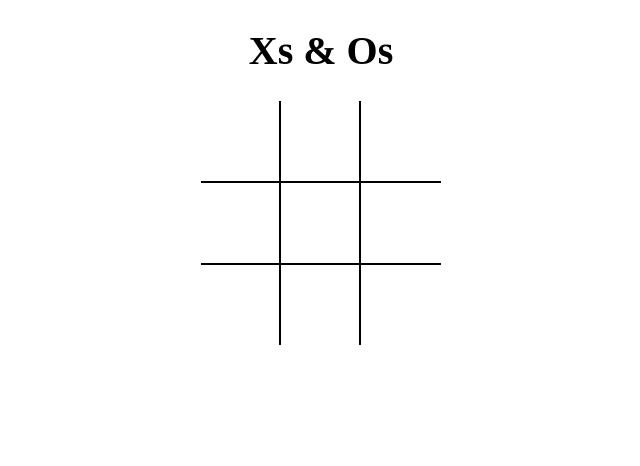
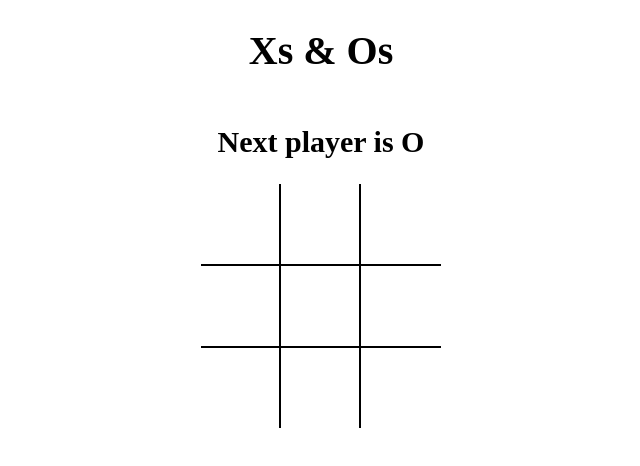
Before and after one commit to TonyCallaghan/Xs-And-Os, a React (Vite) app: page / in a window 1280 px wide. Shown: the top 466 px of the page, without its empty margins (319-959 px from the left). Built offline with nearby package versions, Linux system fonts and the light colour scheme.

Commit message:
Calculate winner and update state

```diff
--- a/src/App.js
+++ b/src/App.js
@@ -1,12 +1,41 @@
-import React from "react";
+import React, { useState } from "react";
 import Board from "./components/Board";
+import { calcWinner } from "./helpers";
 import "./styles/root.scss";
 
 const App = () => {
+  const [board, setBoard] = useState(Array(9).fill(null)); // Board set as empty array,
+  const [nextPlayer, isXNext] = useState(false); // X or O
+
+  const winner = calcWinner(board);
+
+  const message = winner
+    ? `Winner is ${winner}`
+    : `Next player is ${nextPlayer ? 'X' : 'O'}`
+
+  const updateSquare = position => {
+    if (board[position] || winner) {                // if square already contains value,
+      return;                             // return from this function
+    }
+
+    setBoard((prev) => {
+      return prev.map((square, pos) => {  // if pos of currently iterated square is
+        if (pos === position) {           // == position of currently clicked square
+          return nextPlayer ? 'X' : 'O';      // then return X if isXNext is true or O if false.
+        }
+
+        return square;
+      });
+    });
+
+    isXNext((prev => !prev));                // If isXNext is X(true), set to O(false)
+  };
+
   return (
     <div className="app">
       <h1>Xs & Os</h1>
-      <Board />
+      <h2>{message}</h2>
+      <Board board={board} updateSquare={updateSquare} />
     </div>
   );
 };
--- a/src/components/Board.js
+++ b/src/components/Board.js
@@ -1,31 +1,8 @@
-import React, { useState } from 'react' // {hook} for game state
+import React from 'react'                       // {hook} for game state
 import Square from './Square'
 
-const Board = () => {
-    const [board, setBoard] = useState(Array(9).fill(null)); // Board set as empty array,
-    const [isNext, xOrO] = useState(false); // X or O
-    console.log(board) // check array after onClick function
-    //
-    const updateSquare = (position) => {
-        if (board[position]) { // if square already contains value,
-            return; // return from this function
-        }
-
-        //
-        setBoard((prev) => {
-            return prev.map((square, pos) => {
-                // if pos of currently iterated square is
-                // == position of currently clicked square
-                if (pos === position) {
-                    return isNext ? 'X' : 'O'; // then return X if xOrO is true or O if false.
-                }
-                return square;
-            });
-        });
-        xOrO((prev => !prev)) // If xOrO is X(true), set to O(false)
-    };
-
-    const renderSquare = (position) => { // Func to clean code below in board
+const Board = ({ board, updateSquare }) => {
+    const renderSquare = position => {        // Func to clean code below in board
         return (
             <Square
                 value={board[position]}
--- /dev/null
+++ b/src/helpers.js
@@ -0,0 +1,19 @@
+export function calcWinner(squares) {
+    const lines = [ // Winning variants
+        [0, 1, 2],
+        [3, 4, 5],
+        [6, 7, 8],
+        [0, 3, 6],
+        [1, 4, 7],
+        [2, 5, 8],
+        [0, 4, 8],
+        [2, 4, 6],
+    ];
+    for (let i = 0; i < lines.length; i++) {
+        const [a, b, c] = lines[i];
+        if (squares[a] && squares[a] === squares[b] && squares[a] === squares[c]) {
+            return squares[a];
+        }
+    }
+    return null;
+}
```
